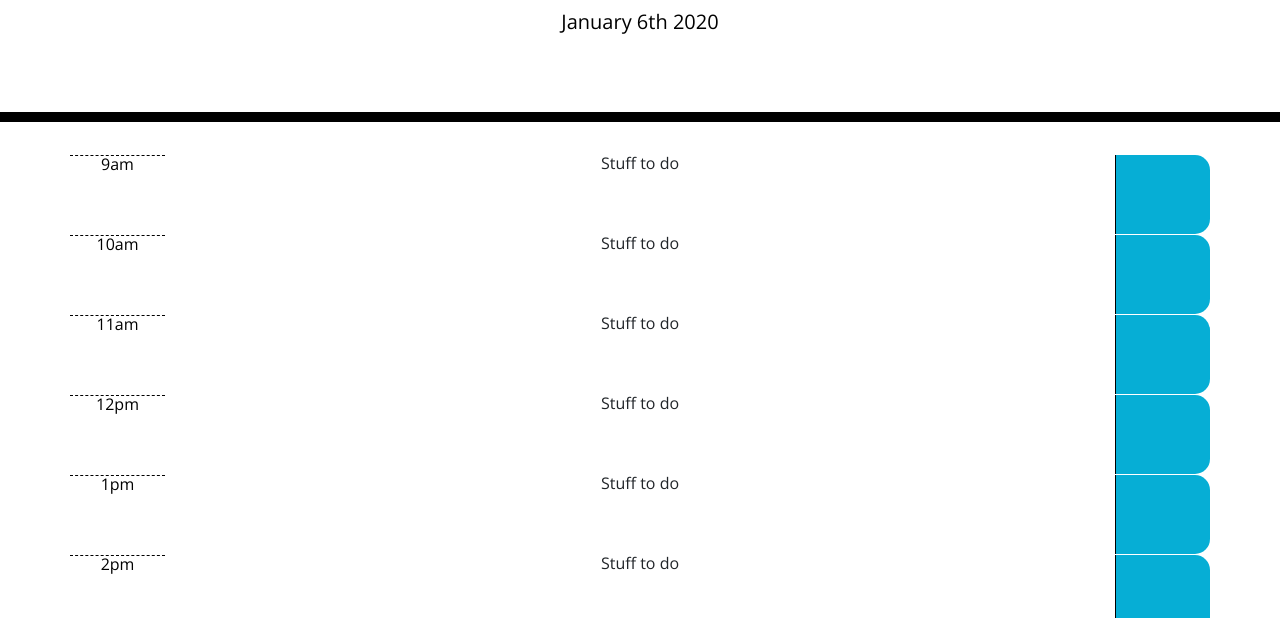
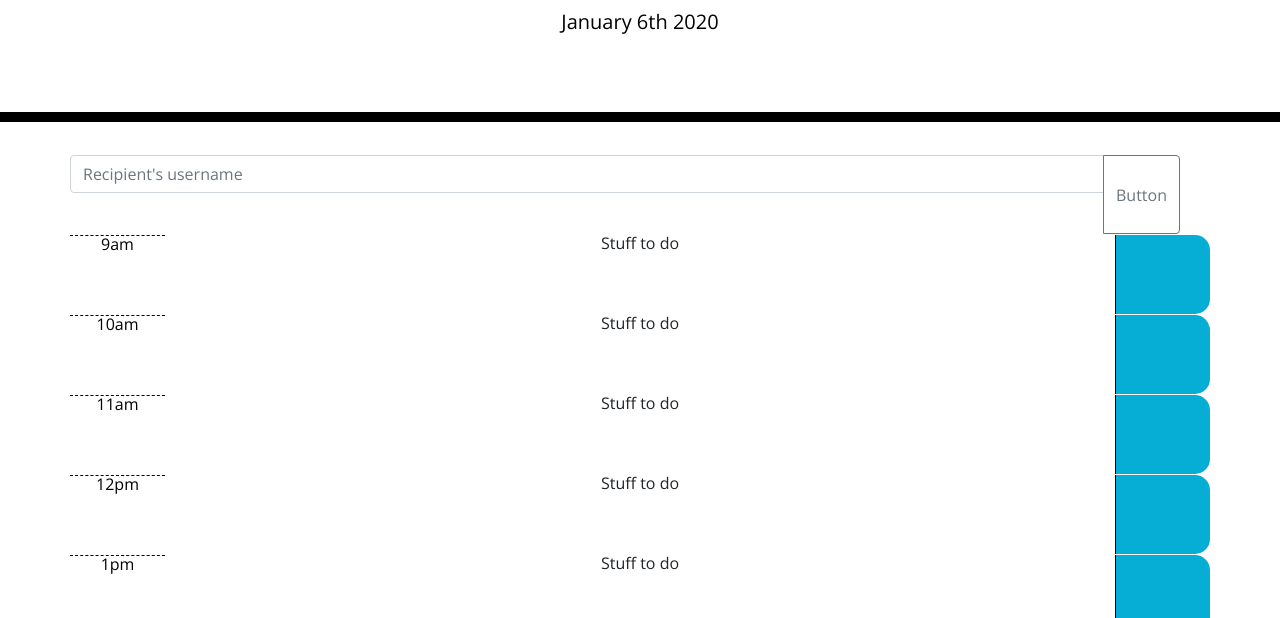
Before and after one commit to BrianHdz/Day-Planner, a plain HTML site: page index.html in a window 1280 px wide. Shown: the part 182-800 px from the top of the page. Drawn offline with nearby package versions, Linux system fonts and the light colour scheme.

Commit message:
Trying to sub Bootstrap into the program.

```diff
--- a/index.html
+++ b/index.html
@@ -21,6 +21,15 @@
   </header>
   <div class="container">
     <!-- Timeblocks go here -->
+
+    <!-- Here's an idea of how to code the rows with the buttons -->
+    <div class="row time-block input-group">
+      <input type="text" class="form-control" placeholder="Recipient's username" aria-label="Recipient's username"
+        aria-describedby="button-addon2">
+      <div class="input-group-append">
+        <button class="btn btn-outline-secondary" type="button" id="button-addon2">Button</button>
+      </div>
+    </div>
 
     <div class="row time-block">
       <div class="hour col-1">9am</div>
@@ -84,12 +93,3 @@
 </body>
 
 </html>
-
-
-<!-- Here's an idea of how to code the rows with the buttons -->
-<!-- <div class="input-group mb-3">
-  <input type="text" class="form-control" placeholder="Recipient's username" aria-label="Recipient's username" aria-describedby="button-addon2">
-  <div class="input-group-append">
-    <button class="btn btn-outline-secondary" type="button" id="button-addon2">Button</button>
-  </div>
-</div> -->
```
